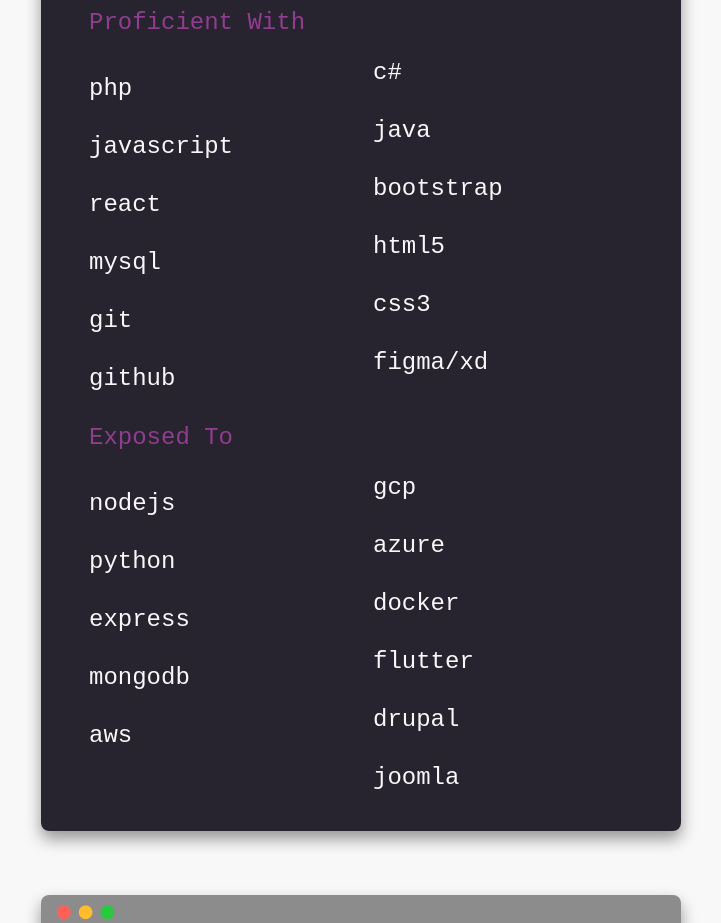
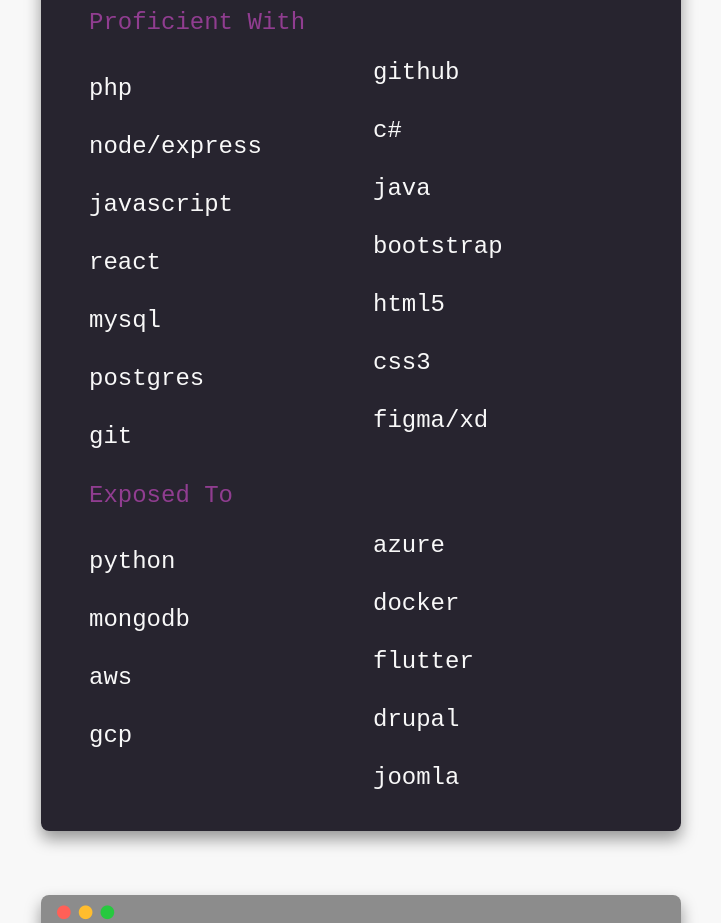
Before and after one commit to rickyraymond/rrdev, a React (Create React App) app: page /about in a window 1280 px wide. Shown: the part 800-1723 px from the top of the page, without its empty margins (279-1000 px from the left). Built offline with nearby package versions, Linux system fonts and the light colour scheme.

Commit message:
new proj

```diff
--- a/src/info/Info.js
+++ b/src/info/Info.js
@@ -2,6 +2,7 @@ import self from "../img/self.svg"
 import wf from "../img/wf.png"
 import pz from "../img/pz.png"
 import uf from "../img/uflu.png"
+import aj from "../img/aj.png"
 // import mock1 from "../img/mock1.png"
 // import mock2 from "../img/mock2.png"
 // import mock3 from "../img/mock3.png"
@@ -48,21 +49,21 @@ export const info = {
             icon: 'fa fa-instagram',
             label: 'instagram'
         },
+        {
+            link: "https://github.com/rickyraymond",
+            icon: "fa fa-github",
+            label: 'github'
+        },
+        {
+            link: "https://www.linkedin.com/in/ricky-raymond-85a023200/",
+            icon: "fa fa-linkedin",
+            label: 'linkedin'
+        },
         // {
-        //     link: "https://github.com/rickyraymond",
-        //     icon: "fa fa-github",
-        //     label: 'github'
+        //     link: "https://twitter.com/tweetsbyraymond",
+        //     icon: "fa fa-twitter",
+        //     label: 'twitter'
         // },
-        // {
-        //     link: "https://linkedin.com",
-        //     icon: "fa fa-linkedin",
-        //     label: 'linkedin'
-        // },
-        {
-            link: "https://twitter.com/tweetsbyraymond",
-            icon: "fa fa-twitter",
-            label: 'twitter'
-        },
         {
             link: "https://letterboxd.com/rickyraymond05/",
             icon: "fa fa-film",
@@ -70,11 +71,11 @@ export const info = {
         }
 
     ],
-    bio: "Hello! I'm Ricky. I'm a web applications developer for Wildfire, LLC. I studied Computing at East Tennessee State University and Cinema Production at Virginia Tech. In my free time I enjoy experimenting with new web and cloud technologies and AI models. When AFK I am typically spending time with my family, taking walks, or listening to/playing music.",
+    bio: "Hello! I'm Ricky. I'm a web applications developer for Wildfire, LLC. I studied Computing at East Tennessee State University and Cinema Production at Virginia Tech. In my free time I enjoy experimenting with new web and cloud technologies and AI models. When AFK I am typically spending time with my family, watching a movie, or listening to/playing music.",
     skills:
         {
-            proficientWith: ['php', 'javascript', 'react', 'mysql', 'git', 'github', 'c#', 'java', 'bootstrap', 'html5', 'css3', 'figma/xd'],
-            exposedTo: ['nodejs', 'python', 'express', 'mongodb', 'aws', 'gcp', 'azure', 'docker', 'flutter', 'drupal', 'joomla', ]
+            proficientWith: ['php', 'node/express', 'javascript', 'react', 'mysql', 'postgres', 'git', 'github', 'c#', 'java', 'bootstrap', 'html5', 'css3', 'figma/xd'],
+            exposedTo: ['python', 'mongodb', 'aws', 'gcp', 'azure', 'docker', 'flutter', 'drupal', 'joomla', ]
         }
     ,
     hobbies: [
@@ -104,6 +105,13 @@ export const info = {
             description: "A generative AI powered web app for generating social media content. Build in progress. Currently supports instagram image captions and hashtags. Built using React, Express, OpenAI's GPT-3.5, AWS Rekognition, S3,  and Postgresql. Deployed on Netlify and Render."
         },
         {
+            title: "AdaptAJob",
+            live: "https://adaptajob-frontend.onrender.com/",
+            image: aj,
+            type: 'project',
+            description: "To exhibit a full-stack React and Express architecture as well as experiment with fine-tuning appraches to OpenAI's GPT-4. Built using React, Express, OpenAI's GPT-4, and Postgresql. Deployed on Render and AWS."
+        },
+        {
             title: "Wildfire, LLC",
             year: "Current Position",
             description: "A full stack web application developer for a creative agency based in Winston-Salem, NC. Technologies and frameworks used include PHP, JavaScript, Bootstrap, WordPress, Shopify, and WooCommerce.",
```
Also changed, not shown: src/img/aj.png (added).
